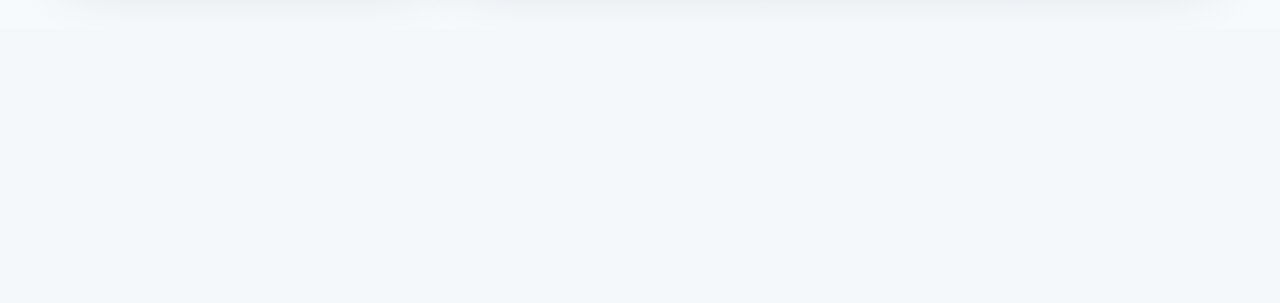
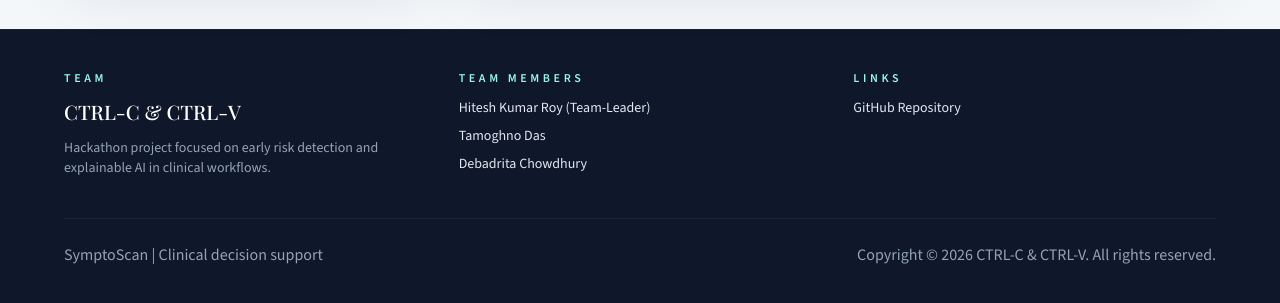
Before and after one commit to hitwesh/Early-Risk-Detection-for-Health, a React (Vite) app in the folder frontend/: page /admin in a window 1280 px wide. Shown: the part 887-1190 px from the top of the page. Before the commit the page ends 916 px from the top, so only its background shows below. Built offline with nearby package versions, Linux system fonts and the light colour scheme; no server answers.

Commit message:
feat: add footer component with team details and GitHub link; enhance layout and copyright notice

```diff
--- a/frontend/src/App.jsx
+++ b/frontend/src/App.jsx
@@ -1,5 +1,6 @@
 import { Routes, Route } from "react-router-dom";
 import Navbar from "./components/Navbar.jsx";
+import Footer from "./components/Footer.jsx";
 import Landing from "./pages/Landing.jsx";
 import Diagnosis from "./pages/Diagnosis.jsx";
 import Results from "./pages/Results.jsx";
@@ -23,6 +24,7 @@ const App = () => {
           <Route path="/admin" element={<AdminPanel />} />
         </Routes>
       </main>
+      <Footer />
     </div>
   );
 };
--- /dev/null
+++ b/frontend/src/components/Footer.jsx
@@ -0,0 +1,85 @@
+const Footer = () => {
+  const year = new Date().getFullYear();
+
+  return (
+    <footer className="border-t border-slate-800/60 bg-slate-900 text-slate-200">
+      <div className="page-wrapper space-y-10 py-10">
+        <div className="grid gap-8 md:grid-cols-3">
+          <div className="space-y-3">
+            <p className="text-xs font-semibold uppercase tracking-[0.3em] text-teal-200">
+              Team
+            </p>
+            <h3 className="font-display text-xl text-white">CTRL-C & CTRL-V</h3>
+            <p className="text-sm text-slate-400">
+              Hackathon project focused on early risk detection and explainable
+              AI in clinical workflows.
+            </p>
+          </div>
+
+          <div className="space-y-3">
+            <p className="text-xs font-semibold uppercase tracking-[0.3em] text-teal-200">
+              Team members
+            </p>
+            <ul className="space-y-2 text-sm text-slate-300">
+              <li>
+                <a
+                  href="https://www.linkedin.com/in/hiteshkumarroy"
+                  target="_blank"
+                  rel="noreferrer"
+                  className="text-slate-200 transition duration-200 hover:text-teal-200"
+                >
+                  Hitesh Kumar Roy (Team-Leader)
+                </a>
+              </li>
+              <li>
+                <a
+                  href="https://www.linkedin.com/in/tamoghno-das/"
+                  target="_blank"
+                  rel="noreferrer"
+                  className="text-slate-200 transition duration-200 hover:text-teal-200"
+                >
+                  Tamoghno Das
+                </a>
+              </li>
+              <li>
+                <a
+                  href="https://www.linkedin.com/in/debadrita-chowdhury/"
+                  target="_blank"
+                  rel="noreferrer"
+                  className="text-slate-200 transition duration-200 hover:text-teal-200"
+                >
+                  Debadrita Chowdhury
+                </a>
+              </li>
+            </ul>
+          </div>
+
+          <div className="space-y-3">
+            <p className="text-xs font-semibold uppercase tracking-[0.3em] text-teal-200">
+              Links
+            </p>
+            <ul className="space-y-2 text-sm">
+              <li>
+                <a
+                  href="https://github.com/hitwesh/Early-Risk-Detection-for-Health"
+                  target="_blank"
+                  rel="noreferrer"
+                  className="text-slate-200 transition duration-200 hover:text-teal-200"
+                >
+                  GitHub Repository
+                </a>
+              </li>
+            </ul>
+          </div>
+        </div>
+
+        <div className="flex flex-col items-start justify-between gap-3 border-t border-slate-800/70 pt-6 text-base text-slate-400 md:flex-row">
+          <span>SymptoScan | Clinical decision support</span>
+          <span>Copyright © {year} CTRL-C & CTRL-V. All rights reserved.</span>
+        </div>
+      </div>
+    </footer>
+  );
+};
+
+export default Footer;
```
Also changed, not shown: 2 other files (tests, documents, lock files or other folders).
